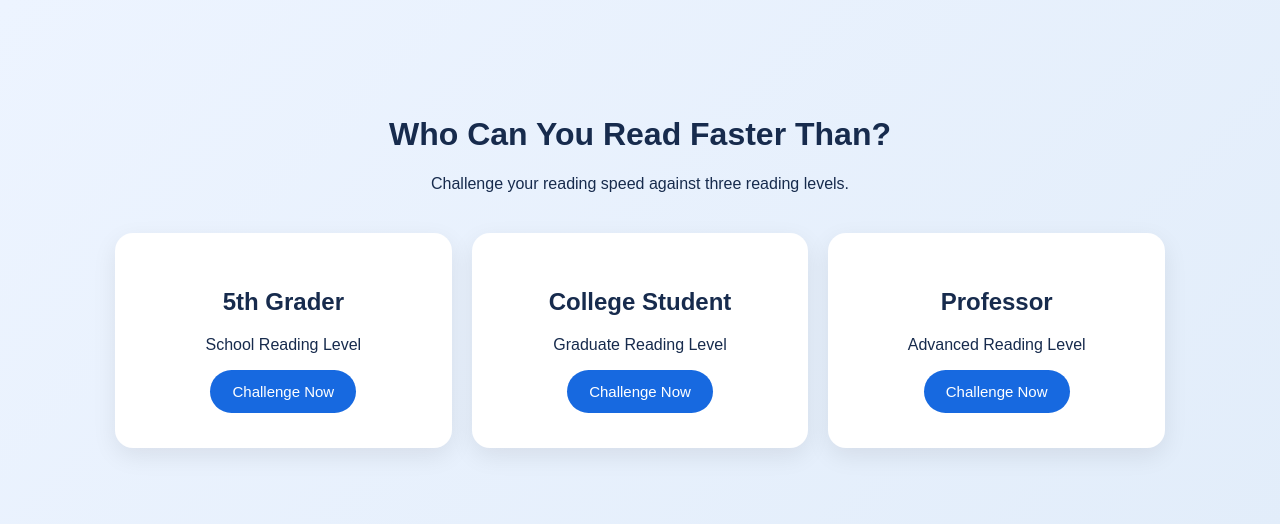
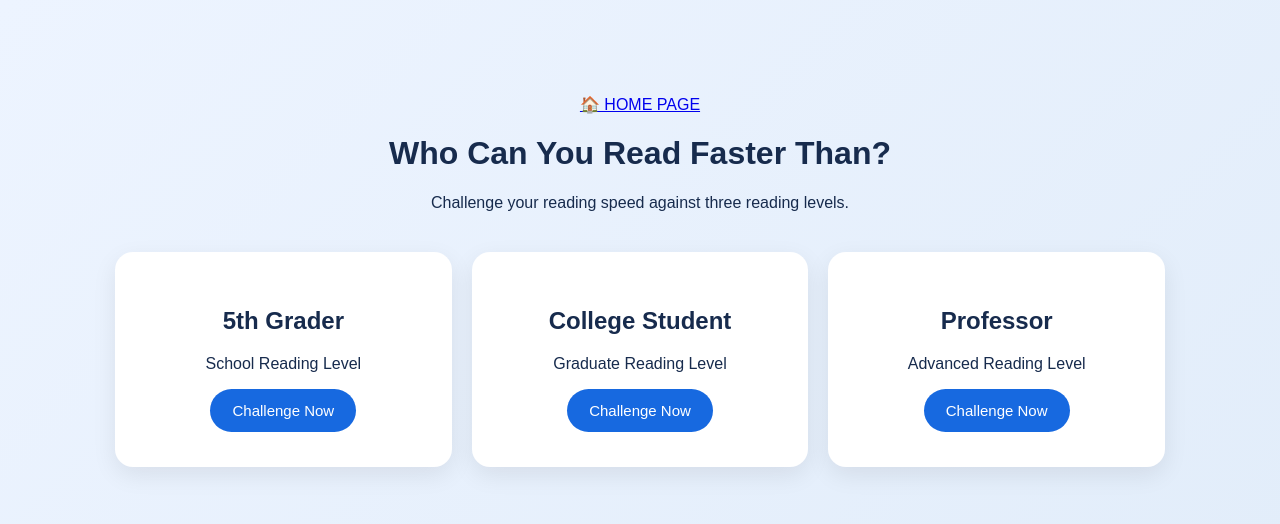
Before and after one commit to Sanjeev2206/ebook-site, a plain HTML site: page challenge.html in a window 1280 px wide. Drawn offline with Linux system fonts and the light colour scheme.

Commit message:
Update challenge.html

```diff
--- a/challenge.html
+++ b/challenge.html
@@ -46,6 +46,9 @@ button {
 </head>
 <body>
 <div class="container">
+  <a href="index.html" class="home-page-button">
+  🏠 HOME PAGE
+</a>
   <h1>Who Can You Read Faster Than?</h1>
   <p>Challenge your reading speed against three reading levels.</p>
 
```
